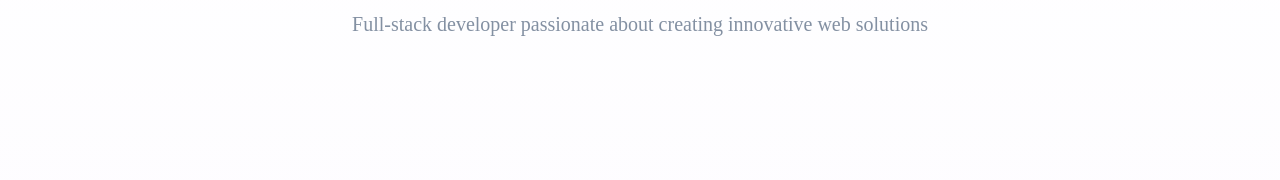
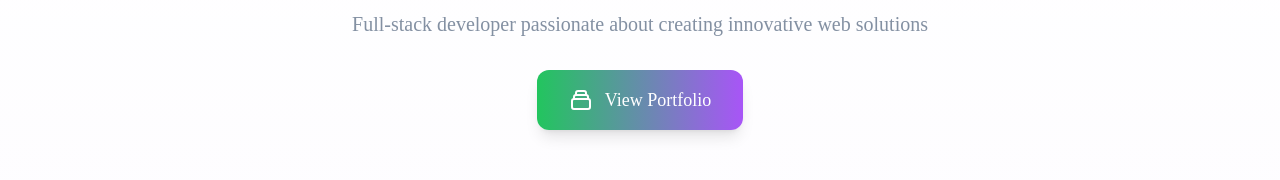
Before and after one commit to winstonsolutions/SaaS-Boilerplate, a Next.js app: page /en/developer in a window 1280 px wide. Shown: the part 314-494 px from the top of the page. Built offline with nearby package versions, Linux system fonts and the light colour scheme; no server answers.

Commit message:
chore: add portfolio

```diff
--- a/src/app/[locale]/(unauth)/developer/page.tsx
+++ b/src/app/[locale]/(unauth)/developer/page.tsx
@@ -37,6 +37,19 @@ export default function DeveloperPage(props: { params: { locale: string } }) {
               <p className="mx-auto max-w-2xl text-xl text-muted-foreground/80">
                 {t('page_subtitle')}
               </p>
+              <div className="mt-8">
+                <a
+                  href="https://www.winstontech.me/"
+                  target="_blank"
+                  rel="noopener noreferrer"
+                  className="inline-flex items-center rounded-xl bg-gradient-to-r from-green-500 to-purple-500 px-8 py-4 text-lg font-medium text-white shadow-lg transition-all duration-300 hover:-translate-y-1 hover:from-green-600 hover:to-purple-600 hover:shadow-xl"
+                >
+                  <svg className="mr-3 size-6" fill="none" stroke="currentColor" viewBox="0 0 24 24">
+                    <path strokeLinecap="round" strokeLinejoin="round" strokeWidth={2} d="M19 11H5m14 0a2 2 0 012 2v6a2 2 0 01-2 2H5a2 2 0 01-2-2v-6a2 2 0 012-2m14 0V9a2 2 0 00-2-2M5 11V9a2 2 0 012-2m0 0V5a2 2 0 012-2h6a2 2 0 012 2v2M7 7h10" />
+                  </svg>
+                  View Portfolio
+                </a>
+              </div>
             </div>
           </div>
         </section>
```
